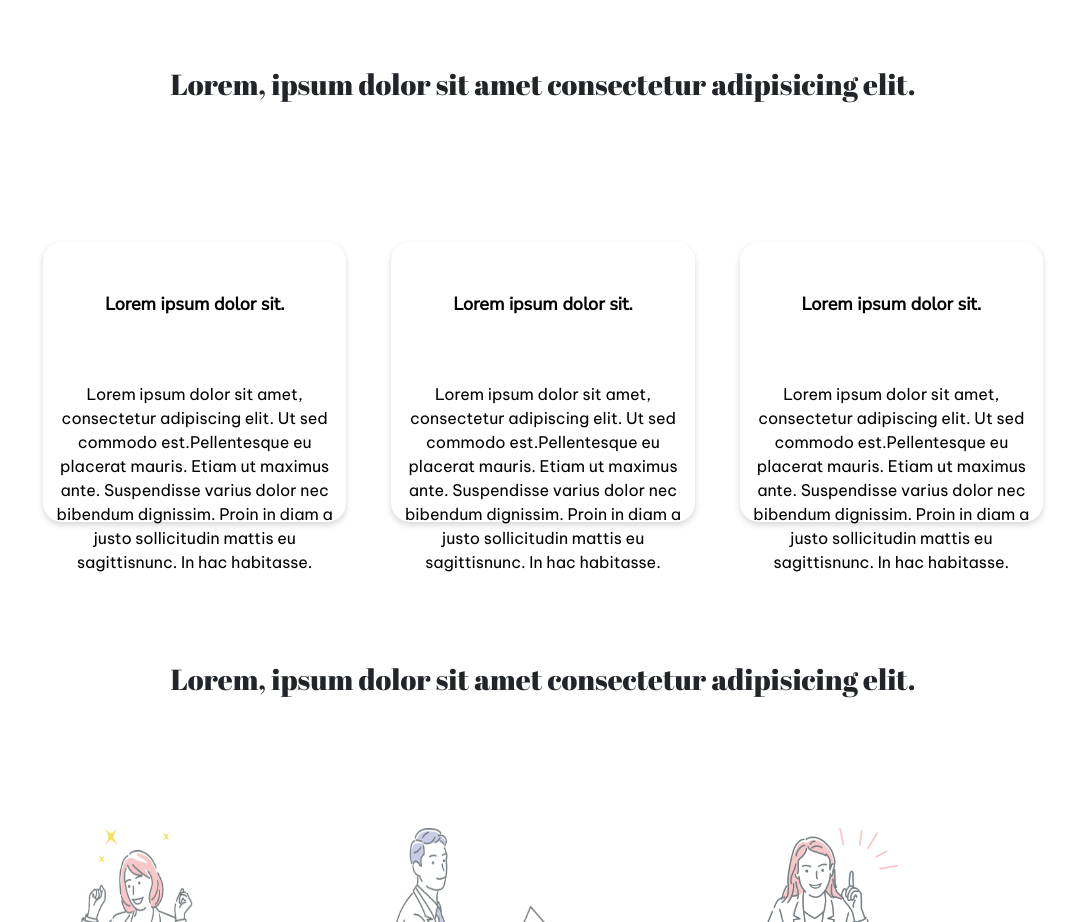
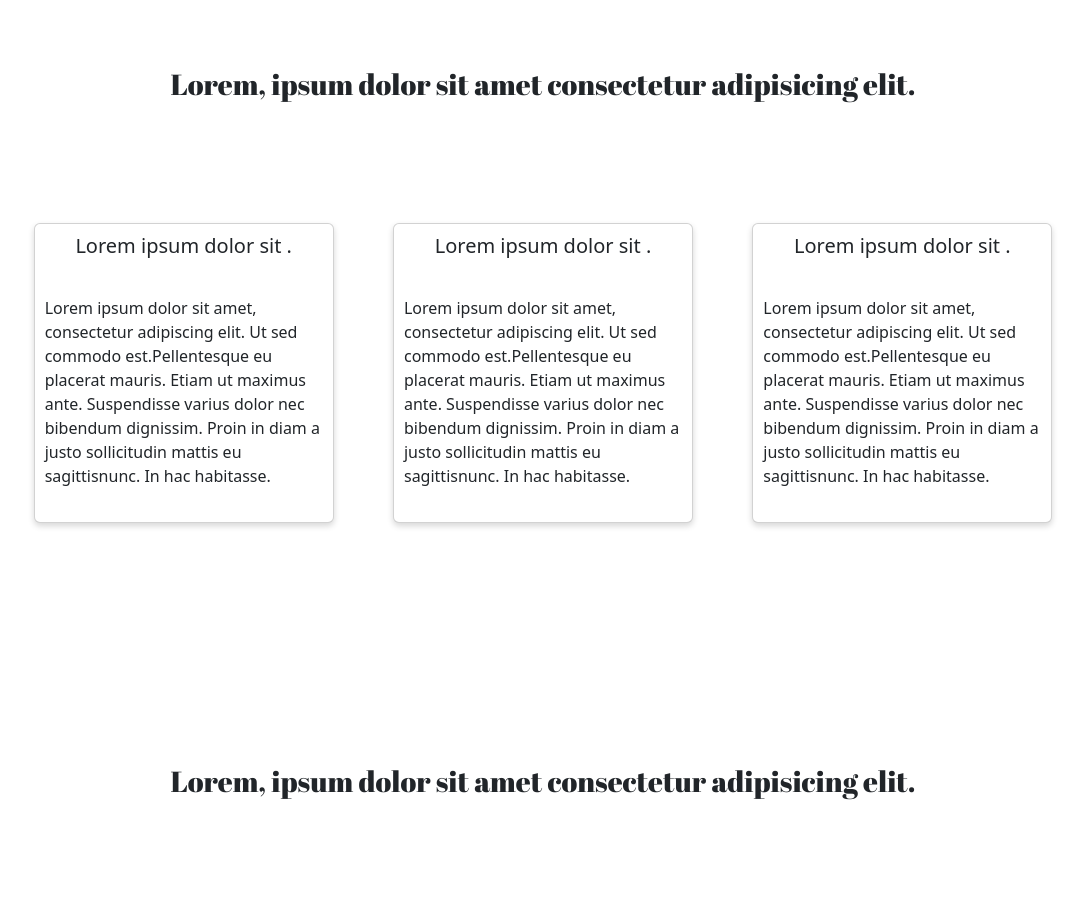
Before and after one commit to jyotirmoy-sinhababu/HTML-test-task, a React (Create React App) app: page / in a window 1280 px wide. Shown: the part 840-1762 px from the top of the page, without its empty margins (97-1182 px from the left). Built offline with nearby package versions, Linux system fonts and the light colour scheme; a web font is replaced by a local one.

Commit message:
bootstrap added to card

```diff
--- a/src/component/cards/Card.jsx
+++ /dev/null
@@ -1,19 +0,0 @@
-import React from 'react';
-
-import './cardStyle.css';
-
-const Card = () => {
-  return (
-    <div className='main-card-cnt'>
-      <p className='card-firstPara'>Lorem ipsum dolor sit.</p>
-      <p className='card-secondPara'>
-        Lorem ipsum dolor sit amet, consectetur adipiscing elit. Ut sed commodo
-        est.Pellentesque eu placerat mauris. Etiam ut maximus ante. Suspendisse
-        varius dolor nec bibendum dignissim. Proin in diam a justo sollicitudin
-        mattis eu sagittisnunc. In hac habitasse.
-      </p>
-    </div>
-  );
-};
-
-export default Card;
--- a/src/component/cards/cardStyle.css
+++ /dev/null
@@ -1,30 +0,0 @@
-.main-card-cnt {
-  display: flex;
-  flex-direction: column;
-  align-items: center;
-  padding-top: 50px;
-  gap: 50px;
-  width: 308px;
-  height: 280px;
-  background: #ffffff 0% 0% no-repeat padding-box;
-  box-shadow: 0px 3px 6px #00000029;
-  border-radius: 19px;
-  opacity: 1;
-  padding-left: 10px;
-  padding-right: 10px;
-}
-
-.card-firstPara {
-  text-align: center;
-  font: normal normal bold 18px/24px Nunito Sans;
-  letter-spacing: 0px;
-  color: #000000;
-  opacity: 1;
-}
-
-.card-secondPara {
-  text-align: center;
-  color: #000000;
-  opacity: 1;
-  font-family: 'Be Vietnam Pro', sans-serif;
-}
--- a/src/component/firstCardCnt/FirstCardCnt.jsx
+++ b/src/component/firstCardCnt/FirstCardCnt.jsx
@@ -1,15 +1,84 @@
 import React from 'react';
-import Card from '../cards/Card';
 
-import './firstCardStyle.css';
+import Card from 'react-bootstrap/card';
 
 const FirstCardCnt = () => {
   return (
-    <div className='main-firstCard-cnt'>
-      <div className='firstCard-cnt'>
-        <Card />
-        <Card />
-        <Card />
+    <div
+      style={{
+        display: 'flex',
+        padding: '101px',
+        justifyContent: 'space-around',
+      }}
+    >
+      <div>
+        <Card
+          style={{
+            height: '300px',
+            display: 'flex',
+            paddingTop: '45px',
+            gap: '30px',
+            width: '300px',
+            padding: '10px',
+            boxShadow: '0px 3px 6px #00000029',
+          }}
+        >
+          <Card.Title style={{ display: 'flex', justifyContent: 'center' }}>
+            Lorem ipsum dolor sit .
+          </Card.Title>
+          <Card.Text style={{ display: 'flex', justifyContent: 'center' }}>
+            Lorem ipsum dolor sit amet, consectetur adipiscing elit. Ut sed
+            commodo est.Pellentesque eu placerat mauris. Etiam ut maximus ante.
+            Suspendisse varius dolor nec bibendum dignissim. Proin in diam a
+            justo sollicitudin mattis eu sagittisnunc. In hac habitasse.
+          </Card.Text>
+        </Card>
+      </div>
+      <div>
+        <Card
+          style={{
+            height: '300px',
+            display: 'flex',
+            paddingTop: '45px',
+            gap: '30px',
+            width: '300px',
+            padding: '10px',
+            boxShadow: '0px 3px 6px #00000029',
+          }}
+        >
+          <Card.Title style={{ display: 'flex', justifyContent: 'center' }}>
+            Lorem ipsum dolor sit .
+          </Card.Title>
+          <Card.Text style={{ display: 'flex', justifyContent: 'center' }}>
+            Lorem ipsum dolor sit amet, consectetur adipiscing elit. Ut sed
+            commodo est.Pellentesque eu placerat mauris. Etiam ut maximus ante.
+            Suspendisse varius dolor nec bibendum dignissim. Proin in diam a
+            justo sollicitudin mattis eu sagittisnunc. In hac habitasse.
+          </Card.Text>
+        </Card>
+      </div>
+      <div>
+        <Card
+          style={{
+            height: '300px',
+            display: 'flex',
+            paddingTop: '45px',
+            gap: '30px',
+            width: '300px',
+            padding: '10px',
+            boxShadow: '0px 3px 6px #00000029',
+          }}
+        >
+          <Card.Title style={{ display: 'flex', justifyContent: 'center' }}>
+            Lorem ipsum dolor sit .
+          </Card.Title>
+          <Card.Text style={{ display: 'flex', justifyContent: 'center' }}>
+            Lorem ipsum dolor sit amet, consectetur adipiscing elit. Ut sed
+            commodo est.Pellentesque eu placerat mauris. Etiam ut maximus ante.
+            Suspendisse varius dolor nec bibendum dignissim. Proin in diam a
+            justo sollicitudin mattis eu sagittisnunc. In hac habitasse.
+          </Card.Text>
+        </Card>
       </div>
     </div>
   );
--- a/src/component/firstCardCnt/firstCardStyle.css
+++ /dev/null
@@ -1,12 +0,0 @@
-.main-firstCard-cnt {
-  display: flex;
-  justify-content: center;
-}
-
-.firstCard-cnt {
-  width: 1000px;
-  gap: 45px;
-  padding-top: 120px;
-  display: flex;
-  justify-content: space-around;
-}
```
